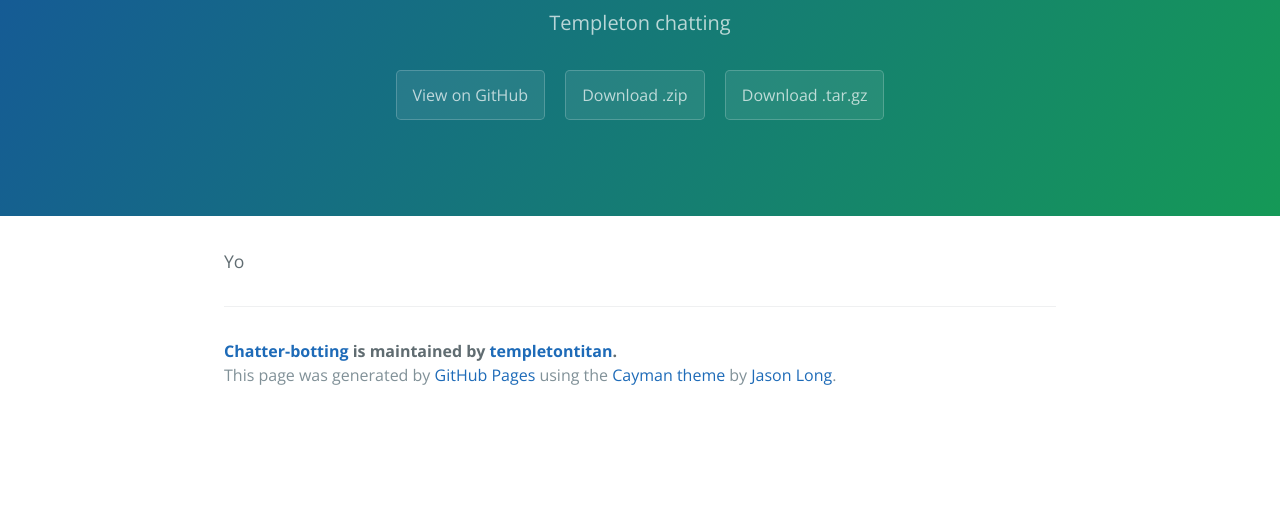
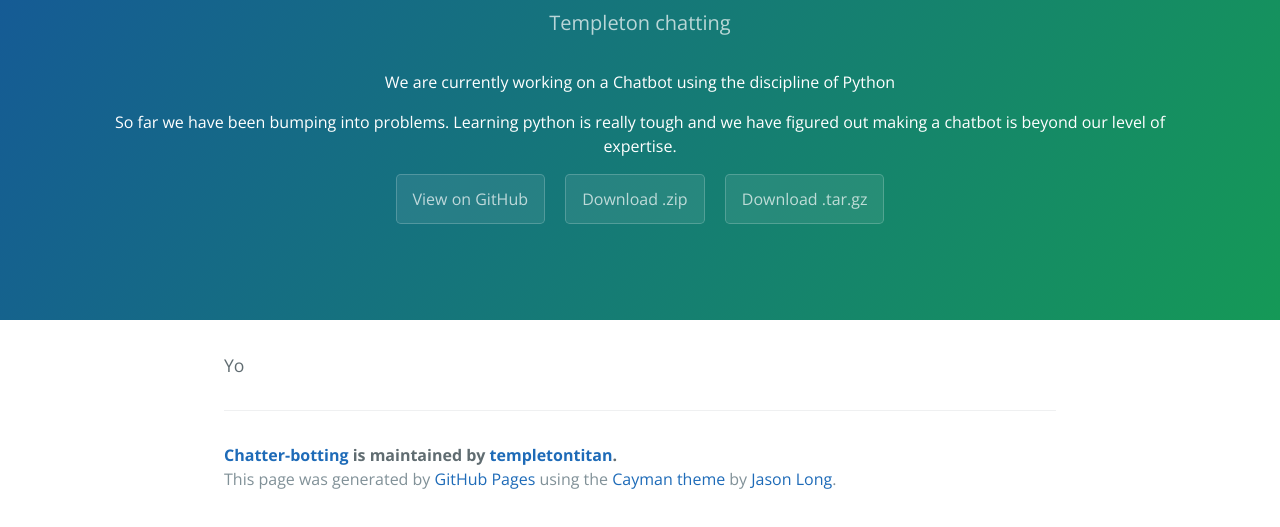
Before and after one commit to templetontitan/chatter-botting, a plain HTML site: page index.html in a window 1280 px wide. Shown: the part 167-694 px from the top of the page. Drawn offline with nearby package versions, Linux system fonts and the light colour scheme.

Commit message:
Update index.html

```diff
--- a/index.html
+++ b/index.html
@@ -13,6 +13,8 @@
     <section class="page-header">
       <h1 class="project-name">Chatter-botting</h1>
       <h2 class="project-tagline">Templeton chatting</h2>
+      <p> We are currently working on a Chatbot using the discipline of Python</p>
+      <p> So far we have been bumping into problems. Learning python is really tough and we have figured out making a chatbot is beyond our level of expertise.</p>
       <a href="https://github.com/templetontitan/chatter-botting" class="btn">View on GitHub</a>
       <a href="https://github.com/templetontitan/chatter-botting/zipball/master" class="btn">Download .zip</a>
       <a href="https://github.com/templetontitan/chatter-botting/tarball/master" class="btn">Download .tar.gz</a>
```
